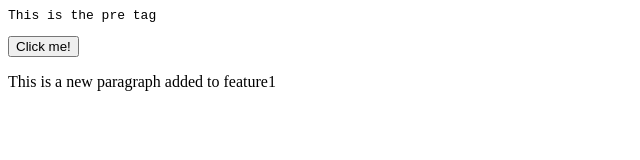
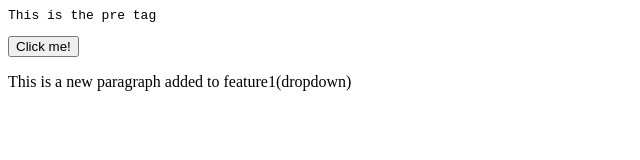
Before and after one commit to Bunnyshankar75/remote-repo, a plain HTML site: page index.html in a window 1280 px wide. Shown: the whole page, without its empty margins (0-640 px from the left). Drawn offline with Linux system fonts and the light colour scheme.

```diff
--- a/index.html
+++ b/index.html
@@ -1,3 +1,3 @@
 <pre>This is the pre tag</pre>
 <button>Click me!</button>
-<p>This is a new paragraph added to feature1</p>
+<p>This is a new paragraph added to feature1(dropdown)</p>
```
